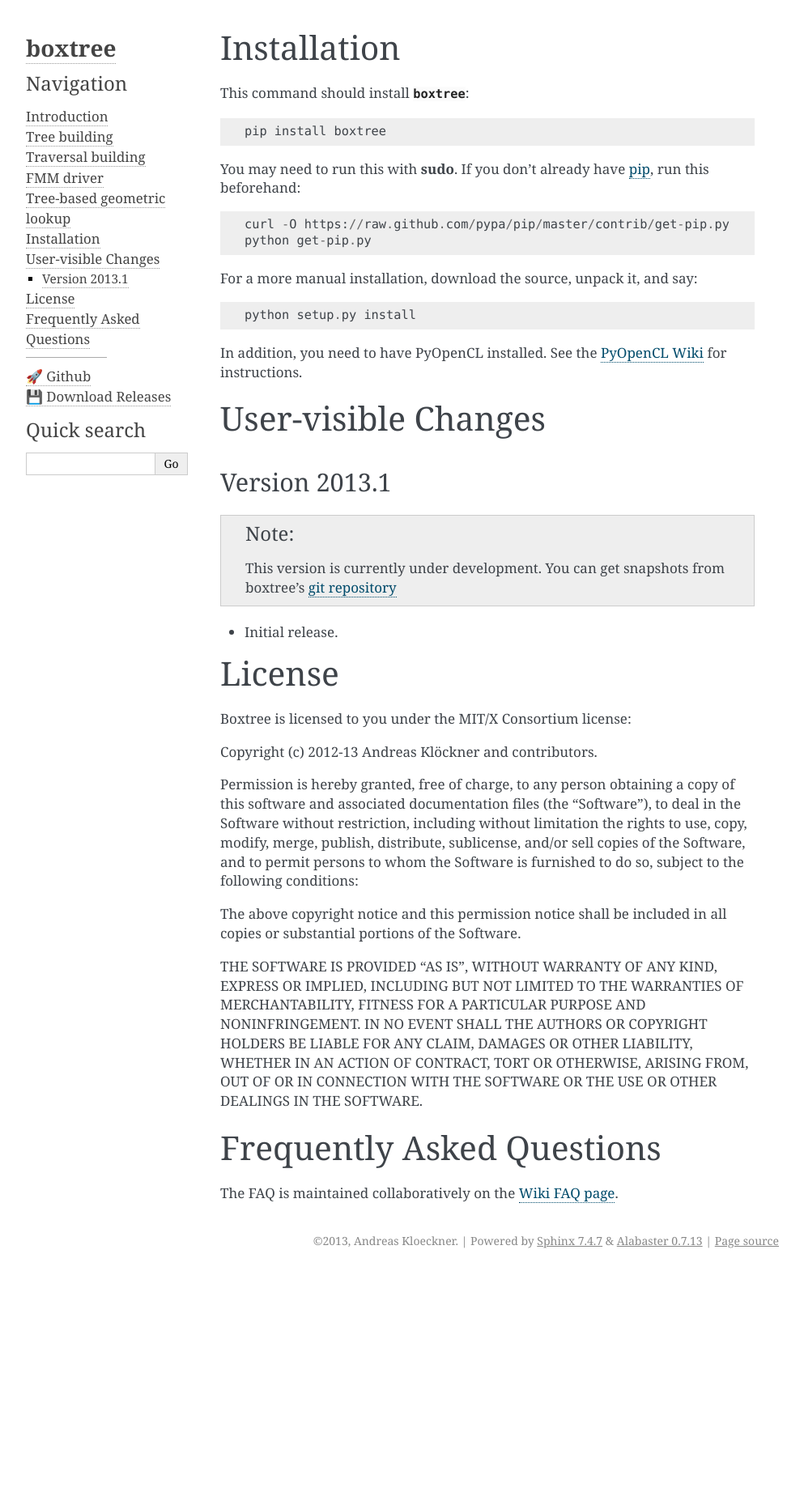
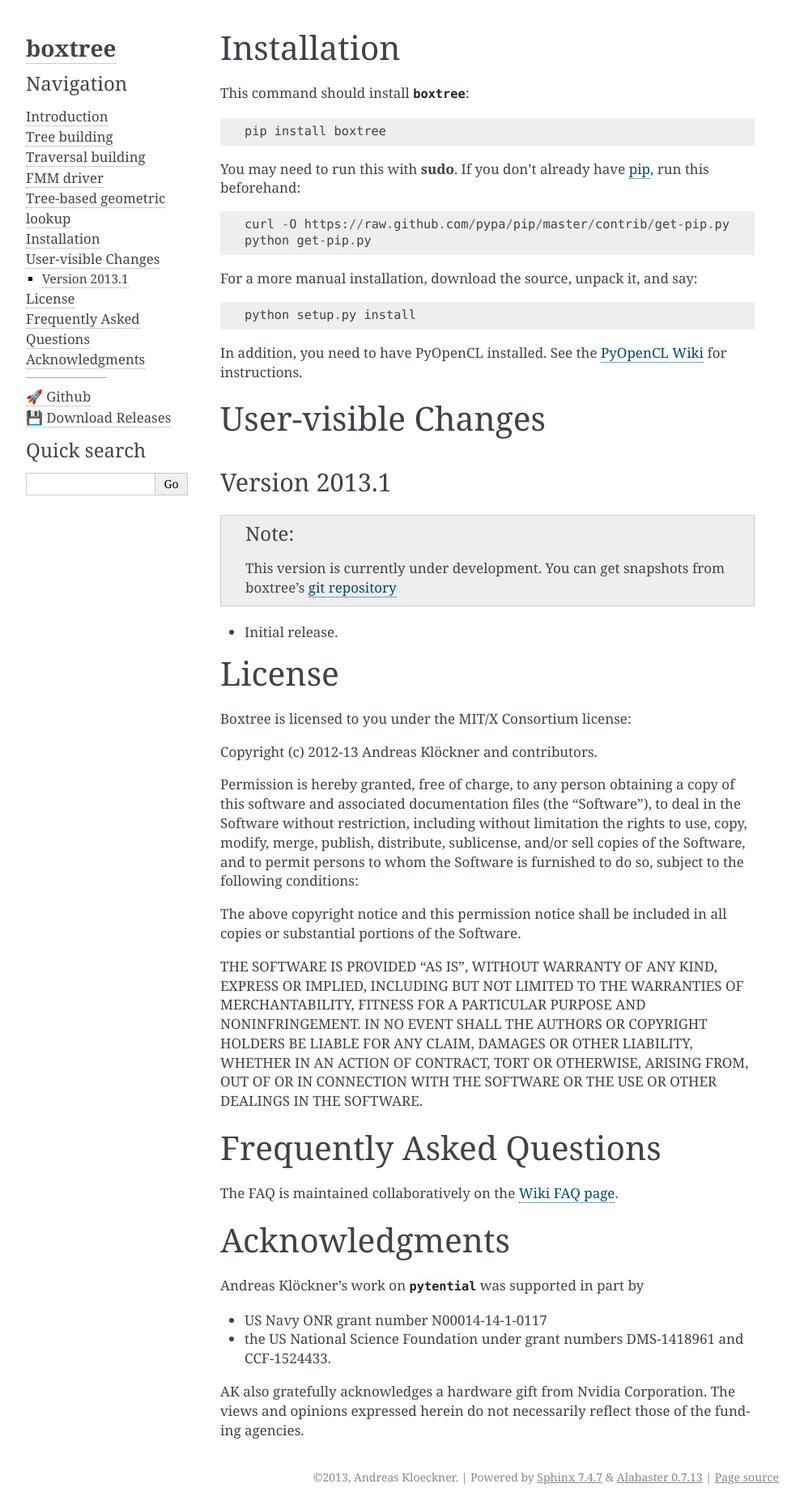
Before and after one commit to inducer/boxtree, a Sphinx documentation site: the page built from doc/misc.rst, in a window 1280 px wide. Shown: the whole page at 81% size, without its empty margins (148-1141 px from the left). Built offline with Sphinx 7.4.7, drawn with Linux system fonts in a browser that asks for light colours; before the commit the page ends 1572 px from its top, so only the background shows below that.

Commit message:
Ack funding

```diff
--- a/doc/misc.rst
+++ b/doc/misc.rst
@@ -68,3 +68,15 @@ Frequently Asked Questions
 
 The FAQ is maintained collaboratively on the
 `Wiki FAQ page <http://wiki.tiker.net/BoxTree/FrequentlyAskedQuestions>`_.
+
+Acknowledgments
+===============
+
+Andreas Klöckner's work on :mod:`pytential` was supported in part by
+
+* US Navy ONR grant number N00014-14-1-0117
+* the US National Science Foundation under grant numbers DMS-1418961 and CCF-1524433.
+
+AK also gratefully acknowledges a hardware gift from Nvidia Corporation.  The
+views and opinions expressed herein do not necessarily reflect those of the
+funding agencies.
```
